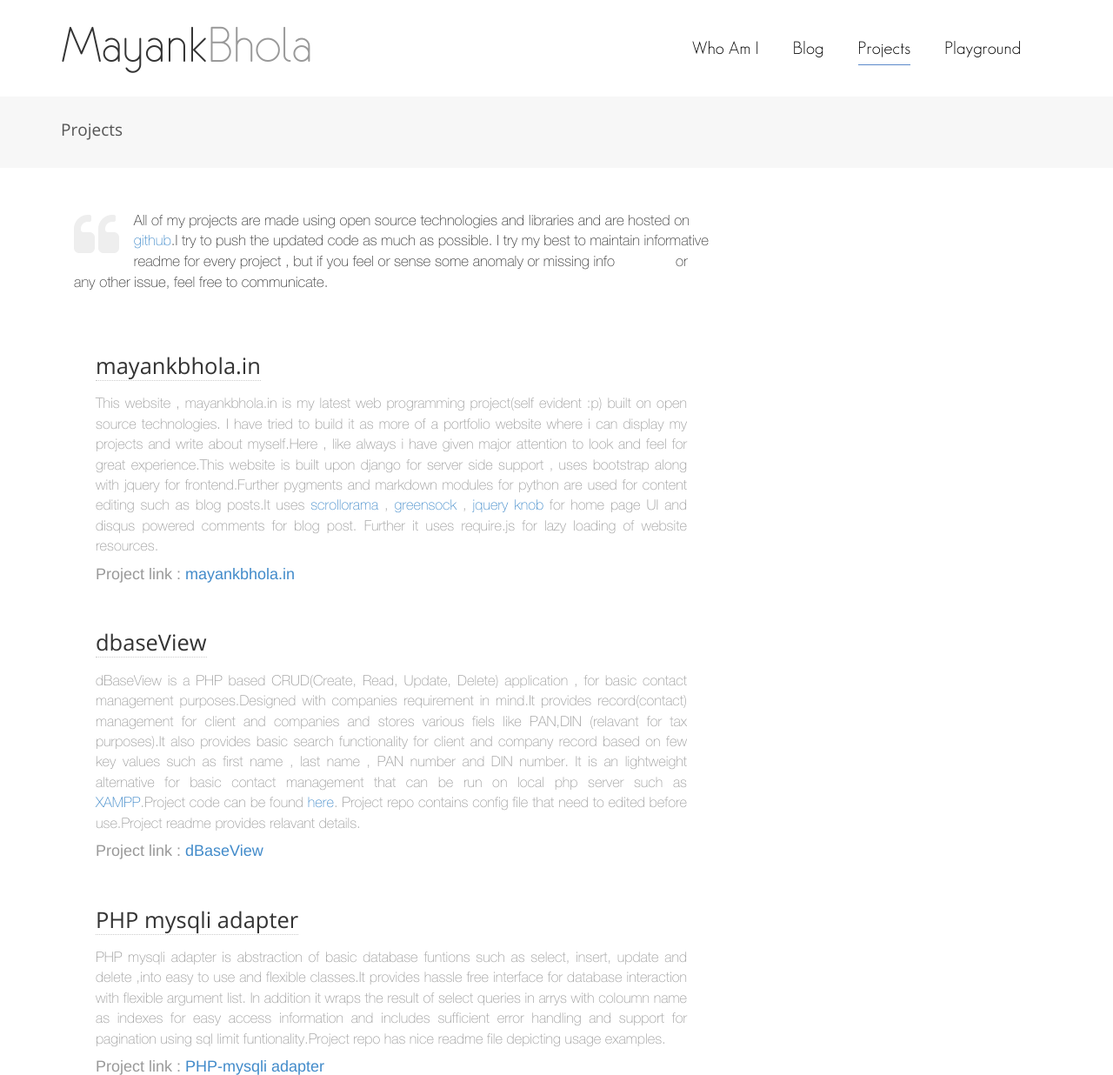
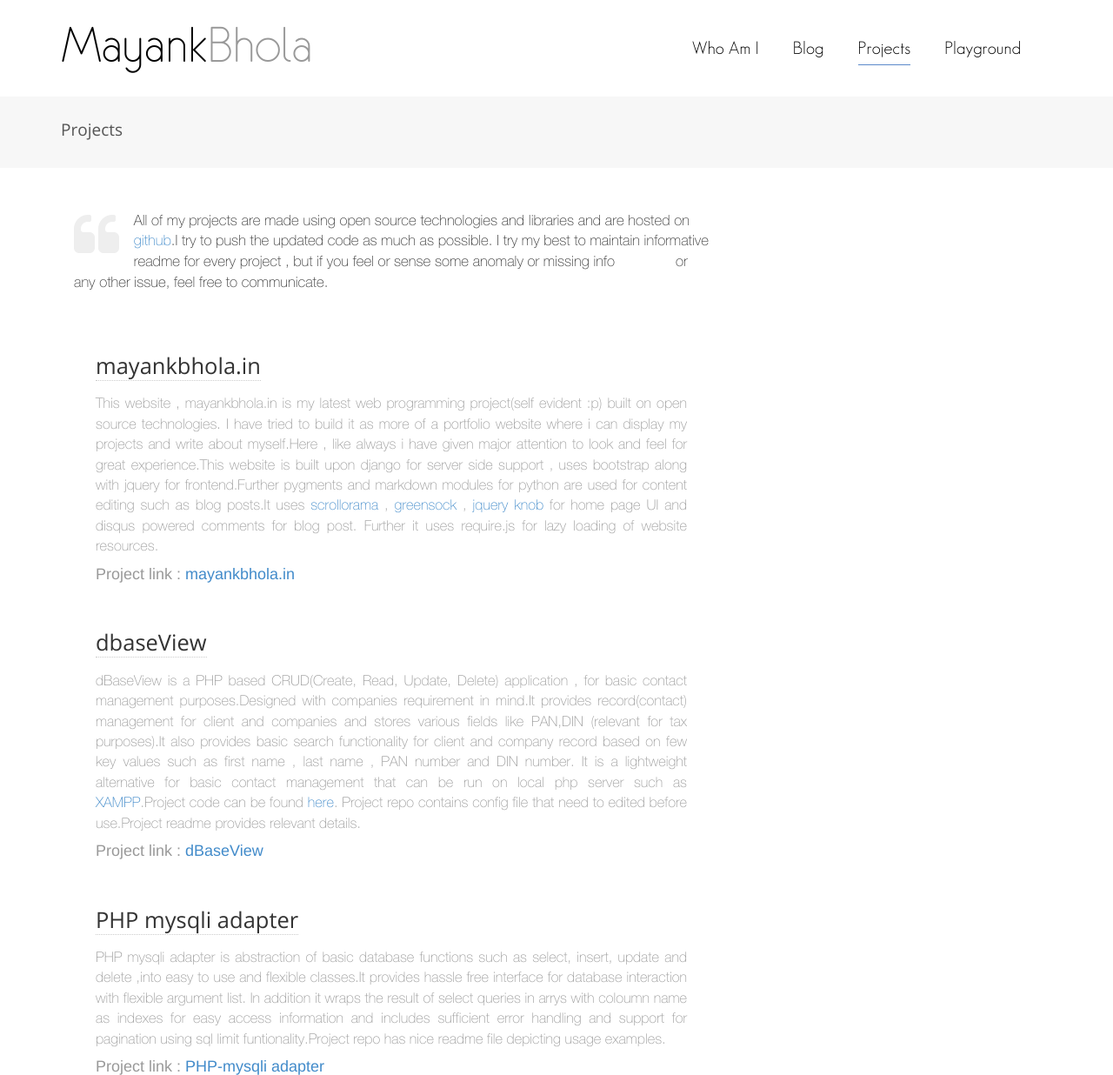
Before and after one commit to psych0der/mayankbhola, a Django app: page /projects/ in a window 1280 px wide. Shown: the part 25-1261 px from the top of the page at 87% size. Run offline with Django 3.2, Linux system fonts and the light colour scheme; parts of the project's set-up code (start-up, migrations or seed data) failed here and were passed over; some libraries are stand-ins or nearby versions.

Commit message:
typos and added home link

```diff
--- a/project_static/bootstrap/css/custom.css
+++ b/project_static/bootstrap/css/custom.css
@@ -104,11 +104,19 @@ src: url(../fonts/eurof35.ttf);
 
 }
 
-.title-heading
-{
+.title-heading {
     font-family: euro;
     font-size: 4.7em;
+    color:#000;
 
+}
+
+.title-heading a {
+    color:#000;
+}
+
+.title-heading a:hover {
+    text-decoration:none;
 }
 
 .navbar
--- a/templates/about.html
+++ b/templates/about.html
@@ -58,7 +58,7 @@ new technologies. </span>
 <p class=" intro intro3 text-center" >
 
 <span class="opens relative" id="action4"> I have been working on computer projects since <span class="beb">school days  </span> </br></br>
-<span class="quick relative" id="action5">and know quiet a few programming languages</span>
+<span class="quick relative" id="action5">and know quite a few programming languages</span>
 </p>
 
 <p class="intro intro5">
@@ -93,7 +93,7 @@ new technologies. </span>
 <p class=" intro intro2 text-center" >
 
 <span class="opens relative" id="action14"> I do write <a href="/blog/">blog</a> sometimes   </span> </br>
-<span class="quick relative" id="action15">and </br >have a descent <a href="https://docs.google.com/file/d/0BwfZe23mB1MrWEZ6RUNnd01HbWs/edit?usp=sharing">resume</a> too</span>
+<span class="quick relative" id="action15">and </br >have a decent <a href="https://docs.google.com/file/d/0BwfZe23mB1MrWEZ6RUNnd01HbWs/edit?usp=sharing">resume</a> too</span>
 </br></br>
 <span class="opens" id="fade3"> Yes , I am avaible for development job profiles </span>
 </p>
--- a/templates/header.html
+++ b/templates/header.html
@@ -40,7 +40,7 @@
   <div class="borderd container">
   <header class="head">
   <h1 class="pull-left title-heading">
-  Mayank<span class="text-muted">Bhola</span>
+  <a href="/">Mayank<span class="text-muted">Bhola</span></a>
   </h1>
 
   <ul class="pull-right navbar">
--- a/templates/projects.html
+++ b/templates/projects.html
@@ -37,10 +37,10 @@
 		<div class="project-content hnew">
 		dBaseView is a PHP based CRUD(Create, Read, Update, Delete) application , for basic contact management
 		purposes.Designed with companies requirement in mind.It provides record(contact) management for client and companies
-		and stores various fiels like PAN,DIN (relavant for tax purposes).It also provides basic search functionality for client and
+		and stores various fields like PAN,DIN (relevant for tax purposes).It also provides basic search functionality for client and
 		company record based on few key values such as first name , last name , PAN number and DIN number.
-		It is an lightweight alternative for basic contact management that can be run on local php server such as <a href="http://www.apachefriends.org/en/xampp.html">XAMPP</a>.Project code can be found <a href="https://github.com/psych0der/DbaseView">here</a>.
-		Project repo contains config file that need to edited before use.Project readme provides relavant details.
+		It is a lightweight alternative for basic contact management that can be run on local php server such as <a href="http://www.apachefriends.org/en/xampp.html">XAMPP</a>.Project code can be found <a href="https://github.com/psych0der/DbaseView">here</a>.
+		Project repo contains config file that need to edited before use.Project readme provides relevant details.
 		</br>
 		<h4>Project link : <a href="https://github.com/psych0der/DbaseView">dBaseView</a> </h4>
 		</div>
@@ -50,7 +50,7 @@
 		<div class="project">
 		<header class="opens"><span>PHP mysqli adapter</span></header>
 		<div class="project-content hnew">
-		PHP mysqli adapter is abstraction of basic database funtions such as select, insert, update and delete ,into
+		PHP mysqli adapter is abstraction of basic database functions such as select, insert, update and delete ,into
 		easy to use and flexible classes.It provides hassle free interface for database interaction with flexible argument list.
 		In addition it wraps the result of select queries in arrys with coloumn name as indexes for easy access information and includes
 		sufficient error handling and support for pagination using sql limit funtionality.Project repo has nice
@@ -172,7 +172,7 @@
 		My first ever C project.Contains lot of unoptimized code
 		and code duplication and redudandant code.It was in response
 		to challenge given by lab mentor , to develop snooker in C,
-		surprisingly gave descent performance.
+		surprisingly gave decent performance.
 		</br>
 		<h4>Project link : <a href="https://github.com/psych0der/lastball">Last Ball</a> </h4>
 		</div>
```
